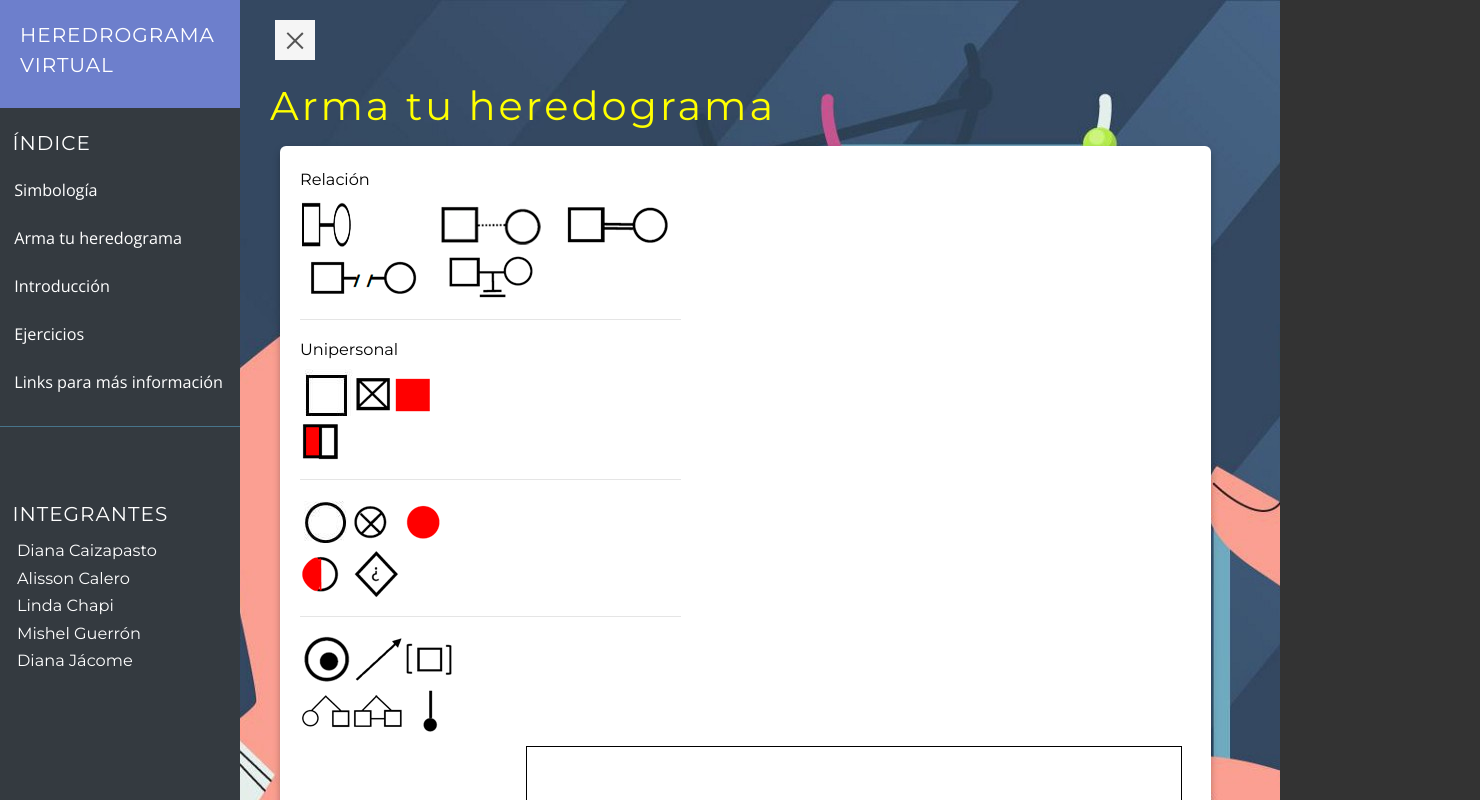
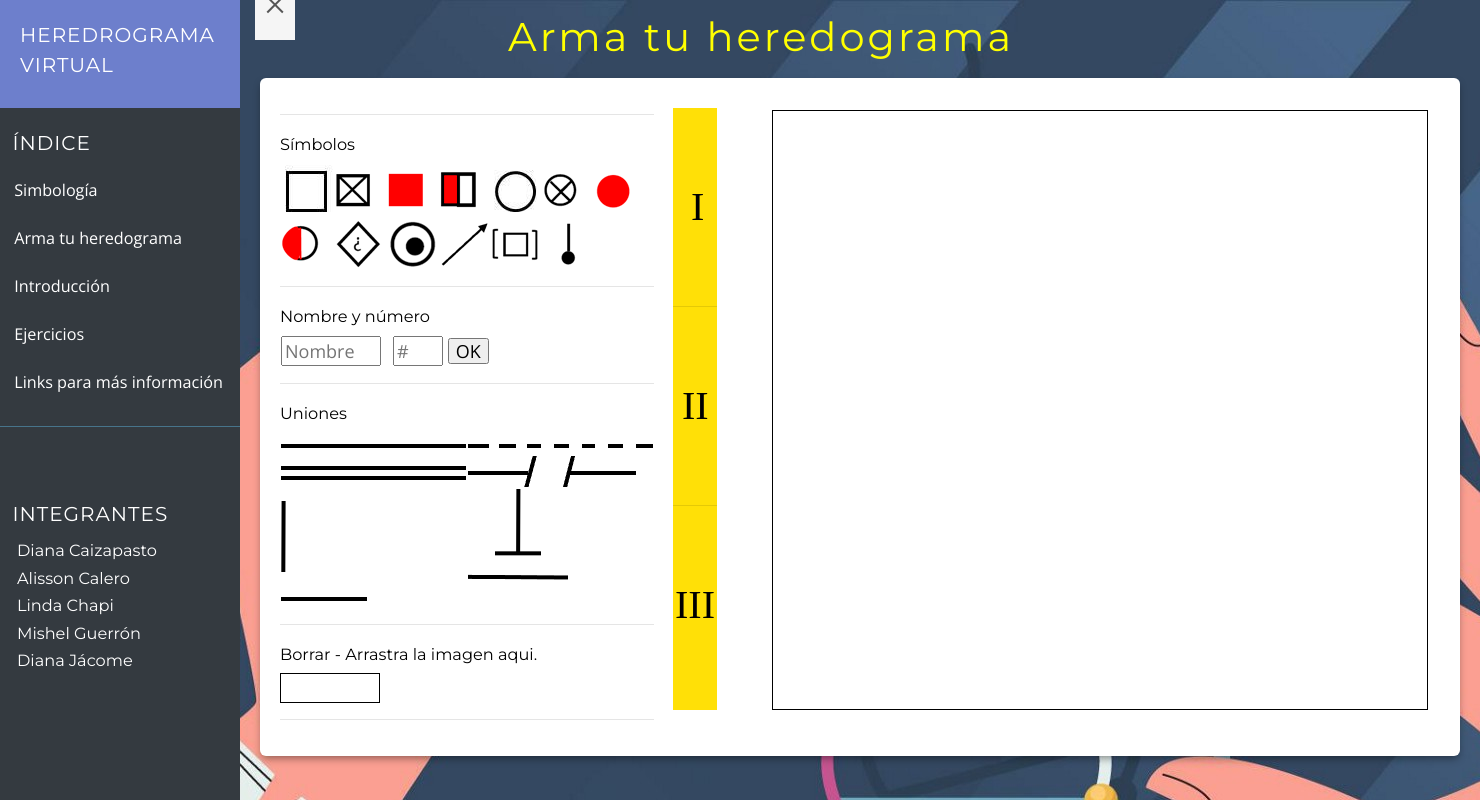
Before and after one commit to NandoDance/NandoDance.github.io, a plain HTML site: page heredograma.html in a window 1280 px wide. Shown: the top 800 px of the page, 1480 px wide, since content can reach past the window. Drawn offline with nearby package versions, Linux system fonts and the light colour scheme.

Commit message:
Add files via upload

```diff
--- a/heredograma.html
+++ b/heredograma.html
@@ -31,21 +31,39 @@
           nodeCopy.addEventListener("mousedown", initialClick, false);
 		  ev.target.appendChild(nodeCopy);
 		}*/
-		function Click(ev) {
-            if(ev.target.id != "new"){
-                const img = document.getElementById(ev.target.id).cloneNode(true);
-            img.id = "new";
-            document.getElementById("div1").appendChild(img);
-            img.addEventListener("mousedown", initialClick, false);
-            img.style.position = "absolute";}
+        window.onload = function() {
+          var div1 = document.querySelector("#div1");
+          div1.addEventListener('contextmenu', function(event) {
+              event.preventDefault();
+              alert('Elemento eliminado');
+              console.log(event.target.id);
+              document.getElementById(event.target.id).remove();
+              return false;
+          }, false);
       }
-
 
         var moving = false;
 
+        var j=0;
+
+		function Click(ev) {
+            if(!ev.target.id.includes("new")){
+                ev.preventDefault();
+                const img = document.getElementById(ev.target.id).cloneNode(true);
+                img.id = "new"+j;
+                document.getElementById("div1").appendChild(img);
+                img.addEventListener("mousedown", initialClick, false);
+                img.addEventListener("dblclick",doubleClick);
+                j++;
+            }
+		}
+
         function move(e){
-        image.style.left = e.clientX + "px";
-        image.style.top = e.clientY + "px";
+            // tell the browser we're handling this mouse event
+            e.preventDefault();
+            image.style.position = 'absolute';
+            image.style.left = e.pageX -250 + "px";
+            image.style.top = e.pageY -60 + "px";
         }
 
         function initialClick(e) {
@@ -61,6 +79,52 @@
             image = this;
             document.addEventListener("mousemove", move, false);}
         }
+
+
+        var auxPX;
+        var auxPY;
+        var i=0;
+        function doubleClick(e){
+            console.log(e.target.id);
+            auxPX = document.getElementById(e.target.id).getBoundingClientRect().left;
+            auxPY = document.getElementById(e.target.id).getBoundingClientRect().top;
+            document.getElementById("numeroP").value = "";
+            document.getElementById("nombreP").value = "";
+            i++;
+        }
+
+        function numero(){
+            // crea un nuevo div y añade contenido
+            var newDiv = document.createElement("div");
+            newDiv.id ="A"+i;
+            //añade texto al div creado.
+            var newContent = document.createTextNode(document.getElementById("numeroP").value);
+            newDiv.appendChild(newContent);
+
+            // añade el elemento creado y su contenido al DOM
+            var currentDiv = document.getElementById("div1");
+            currentDiv.appendChild(newDiv);
+            newDiv.style.position =   'absolute';
+            newDiv.style.left = auxPX-230 + "px";
+            newDiv.style.top  = auxPY-10 + "px";
+
+            //---------------------------------------------------------------
+            // crea un nuevo div y añade contenido
+            var newDiv2 = document.createElement("div");
+            newDiv2.style.position =   'absolute';
+            newDiv2.style.left = auxPX-270 + "px";
+            newDiv2.style.top  = auxPY-80  + "px";
+
+            newDiv2.id = "B"+i;
+            //añade texto al div creado.
+            var newContent2 = document.createTextNode(document.getElementById("nombreP").value);
+            newDiv2.appendChild(newContent2);
+
+            // añade el elemento creado y su contenido al DOM
+            var currentDiv2 = document.getElementById("div1");
+            currentDiv2.appendChild(newDiv2);
+        }
+
 	</script>
 </head>
 
@@ -111,41 +175,24 @@
         </nav>
 
         <!-- Page Content Holder -->
-        <div id="content">
+        <div id="content" style="padding: 0px;">
 
             <div class="container-fluid">
                 <button type="button" id="sidebarCollapse" class="navbar-btn">
                     <span></span>
                     <span></span>
                     <span></span>
+                    <h2 style="width: 1000px;">Arma tu heredograma</h2>
                 </button>
                 <div class="collapse navbar-collapse" >
                     <h2 class="titulo">HEREDROGRAMA VIRTUAL</h2>
                 </div>
             </div>
             <div class="rela-block content-container">
-                <h2>Arma tu heredograma</h2>
-                <div class="tab long">
+                <div class="tab long" style="width: 1200px; height: 650;">
 					<div style="float: left;">
-						<p>Relación</p>
-						<TABLE>
-							<TR>
-							<TD> <img src="images/union.png"
-									 	id="img1" onclick="Click(event)" width="50px" height="50px"> </TD>
-							<TD> <img src="images/unionIleg.png"
-										id="img2" onclick="Click(event)"> </TD>
-							<TD> <img src="images/consanguinidad.png"
-										id="img3" onclick="Click(event)"> </TD>
-							</TR>
-							<TR>
-							<TD> <img src="images/divorciados.png"
-										id="img4" onclick="Click(event)"></TD>
-							<TD> <img src="images/matrimonioSinHijos.png"
-										id="img5" onclick="Click(event)"></TD>
-							</TR>
-						</TABLE>
 						<hr>
-						<p>Unipersonal</p>
+						<p>Símbolos</p>
 						<TABLE>
 							<TR>
 							<TD> <img src="images/masculino.png"
@@ -154,52 +201,86 @@
                                 id="img7" onclick="Click(event)"> </TD>
 							<TD> <img src="images/hombreEnfAuto.png"
                                 id="img8" onclick="Click(event)"> </TD>
-							</TR>
-							<TR>
                                 <TD> <img src="images/hombrePort.png"
                                     id="img9" onclick="Click(event)"></TD>
-							</TR>
-						</TABLE>
-						<hr>
-						<TABLE>
-							<TR>
 							<TD> <img src="images/femenino.png"
                                 id="img10" onclick="Click(event)"> </TD>
 							<TD> <img src="images/mujerMuerta.png"
                                 id="img11" onclick="Click(event)"> </TD>
 							<TD> <img src="images/mujerEnfAuto.png"
                                 id="img12" onclick="Click(event)"> </TD>
-							</TR>
-							<TR>
+                            </tr>
+                            <tr>
                             <TD> <img src="images/mujerPort.png"
                                 id="img13" onclick="Click(event)"></TD>
 							<TD> <img src="images/embarazo.png"
                                 id="img14" onclick="Click(event)"></TD>
-							</TR>
-						</TABLE>
-						<hr>
-						<TABLE>
-							<TR>
 							<TD> <img src="images/enfermedadCX.png"
                                 id="img15" onclick="Click(event)"> </TD>
                             <TD> <img src="images/propositum.png"
                                 id="img16" onclick="Click(event)"> </TD>
                             <TD> <img src="images/adopcion.png"
                                 id="img17" onclick="Click(event)"> </TD>
-							</TR>
-							<TR>
-							<TD> <img src="images/gemelosDic.png"
-                                id="img18" onclick="Click(event)"></TD>
-							<TD> <img src="images/gemelosMon.png"
-                                id="img19" onclick="Click(event)"></TD>
 							<TD> <img src="images/abortoEsp.png"
                                 id="img20" onclick="Click(event)"></TD>
 							</TR>
 						</TABLE>
+                        <hr>
+                        <p>Nombre y número</p>
+                        <form>
+                            <table>
+                                <tr>
+                                    <td> <input id="nombreP" type="text" style="width: 100px; height: 30px;" placeholder="Nombre">
+
+                                    <td> <input id="numeroP" type="text" style="width: 50px; height: 30px; margin-left: 10px;" placeholder="#">
+                                        <input type="button" value="OK" onclick="numero()"></td>
+                                </tr>
+                            </table>
+
+                        </form>
+                        <hr>
+                        <p>Uniones</p>
+                        <TABLE>
+							<TR>
+							<TD> <img src="images/linea.png"
+									 	id="img21" onclick="Click(event)"> </TD>
+							<TD> <img src="images/lineaSeg.png"
+										id="img22" onclick="Click(event)"> </TD>
+                            </TR>
+                            <tr>
+                            <TD> <img src="images/lineaDoble.png"
+                                        id="img23" onclick="Click(event)"> </TD>
+							<TD> <img src="images/lineaDiv.png"
+										id="img24" onclick="Click(event)"> </TD>
+							</TR>
+							<TR>
+							<TD> <img src="images/linea90.png"
+										id="img25" onclick="Click(event)"></TD>
+                            <TD> <img src="images/lineaT.png"
+										id="img26" onclick="Click(event)"></TD>
+							</TR>
+                            <tr>
+                                <TD> <img src="images/linea2.png"
+                                    id="img27" onclick="Click(event)"></TD>
+                            </tr>
+						</TABLE>
+                        <hr>
+                        <p>Borrar - Arrastra la imagen aqui.
+                            <div id="borrar" ondrop="drop(event)" ondragover="allowDrop(event)" style="width: 100px; height: 30px; 	border: 1px solid black;
+                            border-width: 1px;"></div>
+                        </p>
+                        <hr>
 					</div >
-
-					<div class="mesaTrabajo" id="div1" >
-
+                    <div style="    float: left;                   width: 44px;
+                                    height: 602px;                 margin-left: 19px;
+                                    margin-top: 10px;              background-color: #ffe007;">
+                        <p style="    margin: 65px 18px; font-family: 'Times New Roman'; font-size: 40px;">I</p>
+                        <hr>
+                        <p style="    margin: 65px 9px; font-family: 'Times New Roman'; font-size: 40px;">II</p>
+                        <hr>
+                        <p style="    margin: 65px 2px; font-family: 'Times New Roman'; font-size: 40px;">III</p>
+                    </div>
+					<div class="mesaTrabajo" id="div1">
 					</div>
                 </div>
             </div>
```
Lines whose indentation alone changed are shown as unchanged.
